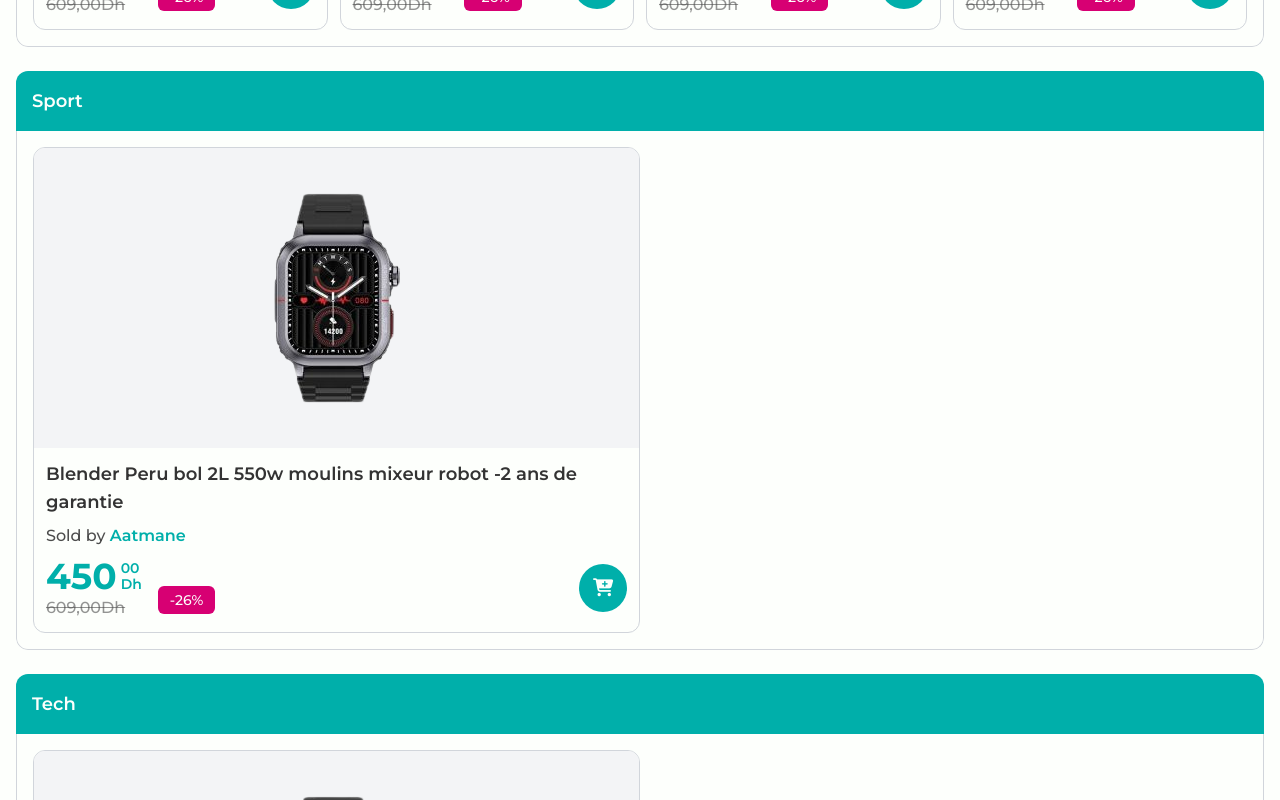
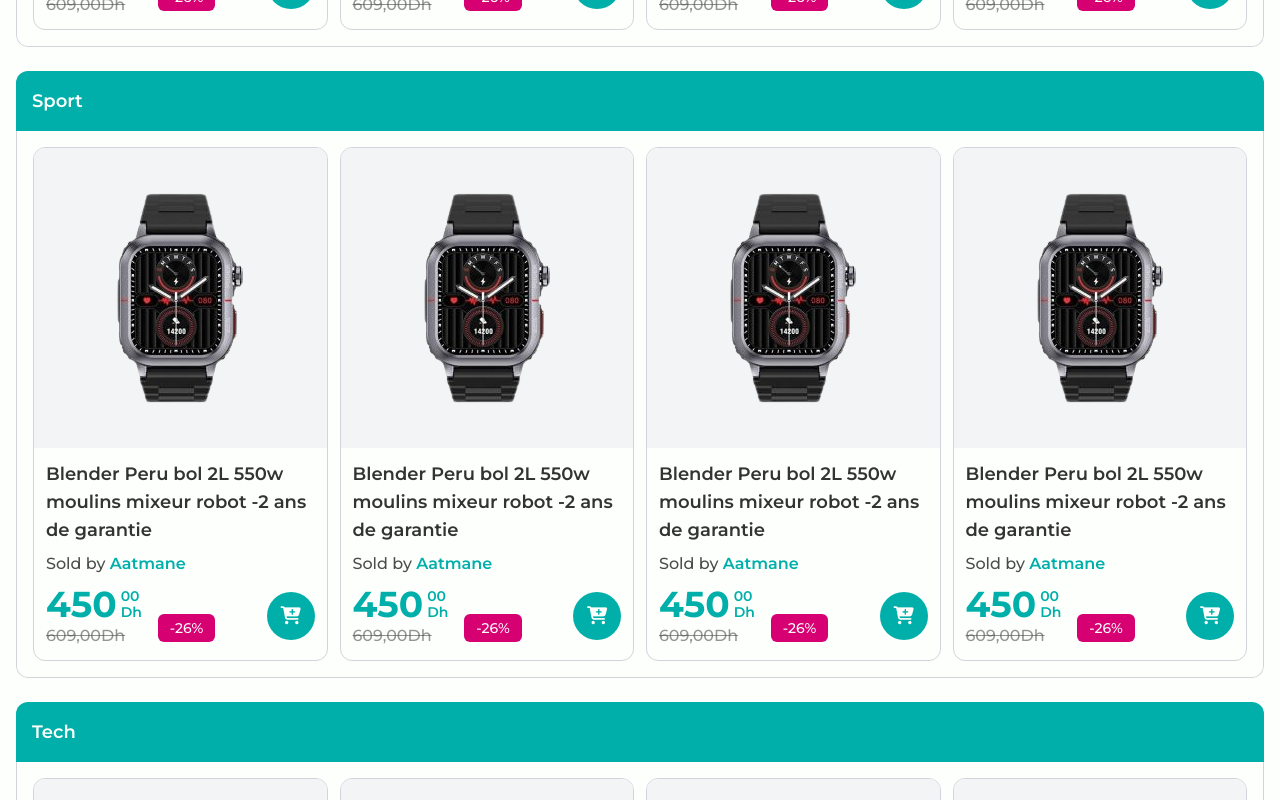
Before and after one commit to aatmaneoulmouden/store-app, a React (Vite) app: page / in a window 1280 px wide. Shown: the part 680-1480 px from the top of the page. Built offline with nearby package versions, Linux system fonts and the light colour scheme.

Commit message:
Render products in thier own category

```diff
--- a/src/components/Category.jsx
+++ b/src/components/Category.jsx
@@ -1,14 +1,26 @@
 import Product from "./Product";
+import products from "../data/products";
 
 const Category = (props) => {
-    const name = props.name;
+  const name = props.name;
+
+  // Get products of current category
+  const CategoryProducts = products.filter(
+    (product) => product.category === name
+  );
+
+  // Display category products
+  const displayProducts = CategoryProducts.map((product, index) => (
+    <Product key={index} product={product} />
+  ));
+
   return (
     <section className="cartegory-wrapper rounded-xl overflow-hidden">
       <div className="cartegory-header bg-primary-green p-4">
         <h2 className="text-neutral-white text-lg font-semibold">{name}</h2>
       </div>
-      <div className="category-content grid grid-cols-2 p-4 border border-gray-300 rounded-b-xl border-t-0">
-        <Product />
+      <div className="category-content grid grid-cols-4 gap-3 p-4 border border-gray-300 rounded-b-xl border-t-0">
+        {displayProducts}
       </div>
     </section>
   );
--- a/src/components/Main.jsx
+++ b/src/components/Main.jsx
@@ -8,7 +8,7 @@ const Main = () => {
     <Category key={index} name={category} />
   ));
 
-  const flashProducts = products.filter(product => product.isFlash);
+  const flashProducts = products.filter((product) => product.isFlash);
 
   return (
     <main className="py-6">
```
Also changed, not shown: src/components/Product.jsx (+11 -6 lines).
